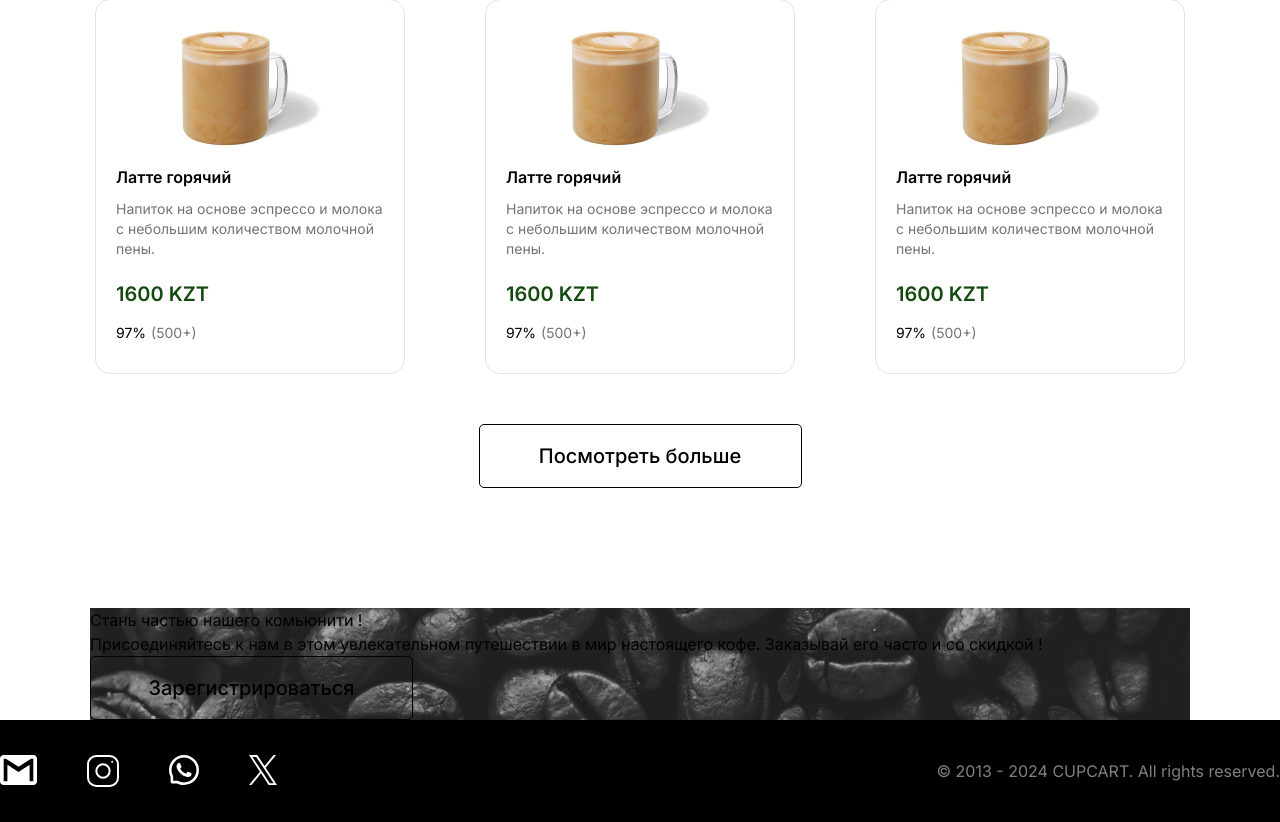
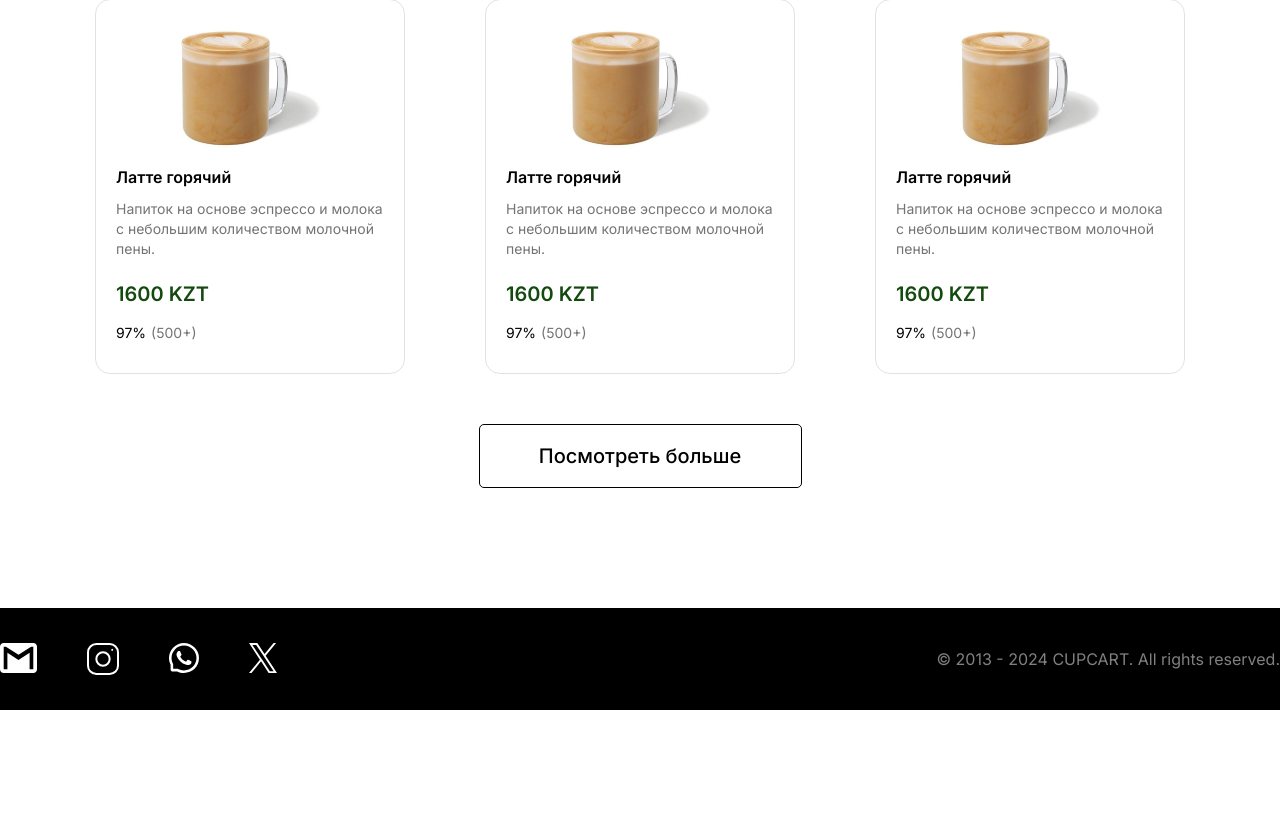
Before and after one commit to NIC-ecommerce/coffee_shop, a Next.js app in the folder front/: page / in a window 1280 px wide. Shown: the part 2081-2903 px from the top of the page. After the commit the page ends 2791 px from the top, so only its background shows below. Built offline with nearby package versions, Linux system fonts and the light colour scheme.

Commit message:
проверка

```diff
--- a/front/src/pages/Main/ui/MainPage.tsx
+++ b/front/src/pages/Main/ui/MainPage.tsx
@@ -106,27 +106,7 @@ export default function MainPage() {
               </div>
           </div>
         </div>
-      <div className={` ${
-                styles["BLOCK-5__bg-image"]
-                }`}>
-        <div className="BLOCK-5__content">
-          <div className="BLOCK-5__title">
-            <p>
-              Стань частью нашего комьюнити !
-            </p>
-            <p>
-              Присоединяйтесь к нам в этом увлекательном путешествии в мир настоящего кофе. Заказывай его часто и со скидкой !
-            </p>
-            <div>
-            <Button
-                  className="w-[323px] h-[64px] px-[50px] py-[10px]  text-base font-medium border-[1px] border-black rounded-[5px]"
-                  label="Зарегистрироваться"
-                  labelStyle="text-[20px]"
-                />
-            </div>
-          </div>
-        </div>
-      </div>
+
     </div>
   );
 }
```
